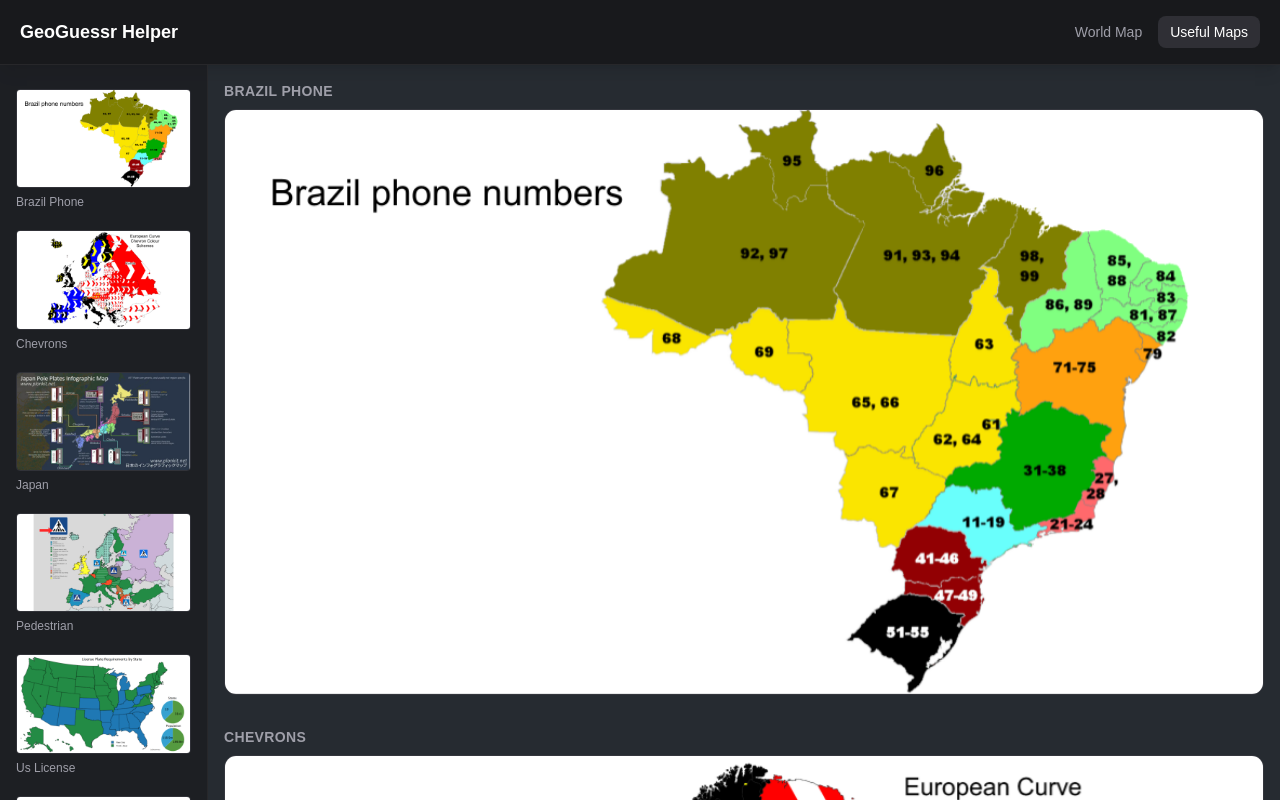
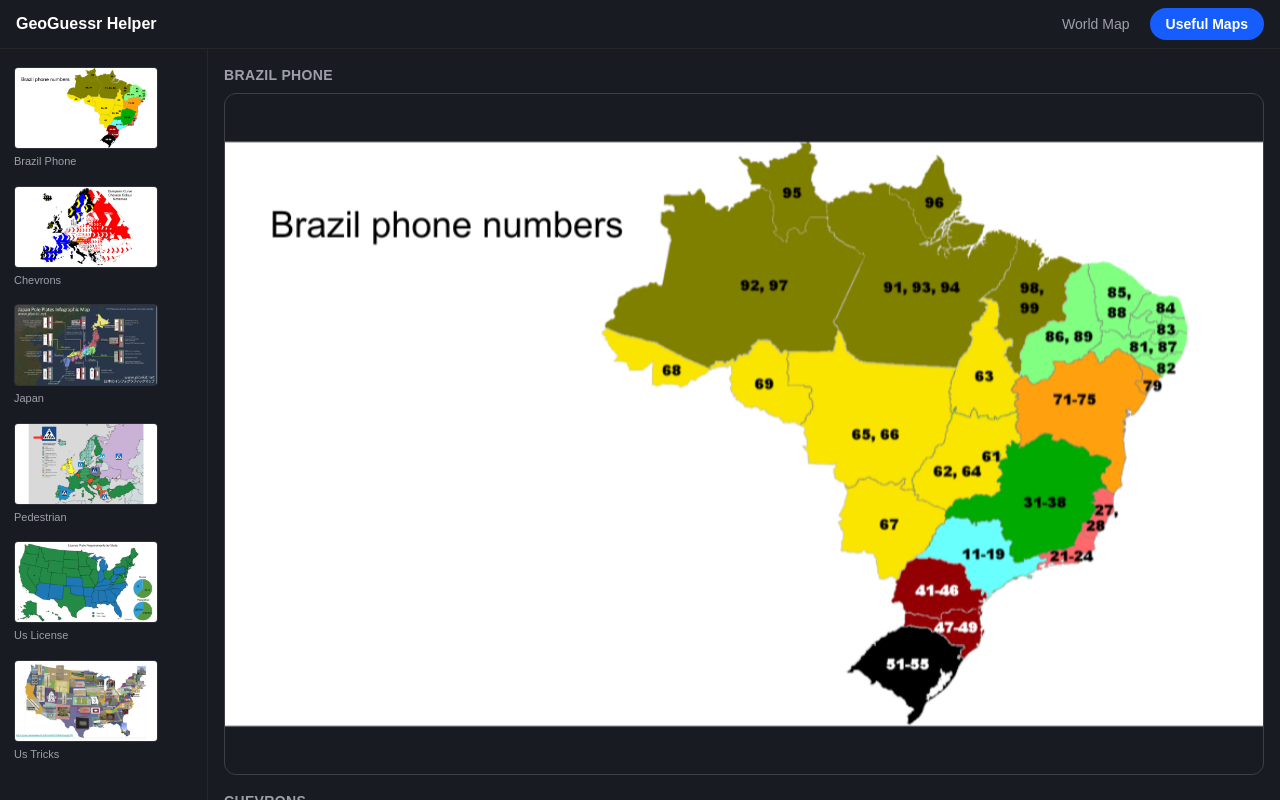
Before and after one commit to Patrikmulato/GeoHelper, a Next.js app: page /useful-maps in a window 1280 px wide. Built offline with nearby package versions, Linux system fonts and the light colour scheme.

Commit message:
feat: design overhaul

```diff
--- a/src/app/globals.css
+++ b/src/app/globals.css
@@ -1,7 +1,7 @@
 @import 'tailwindcss';
 
 :root {
-  --background: #262b31;
+  --background: #181c22;
   --foreground: #e5e7eb;
 }
 
@@ -26,7 +26,7 @@ body {
 }
 
 .leaflet-container {
-  background: #262b31 !important;
+  background: #181c22 !important;
 }
 
 .map-tooltip {
@@ -43,3 +43,21 @@ body {
 .map-tooltip::before {
   border-top-color: #3f3f46 !important;
 }
+
+::-webkit-scrollbar {
+  width: 6px;
+  height: 6px;
+}
+
+::-webkit-scrollbar-track {
+  background: #181c22;
+}
+
+::-webkit-scrollbar-thumb {
+  background: #3f3f46;
+  border-radius: 3px;
+}
+
+::-webkit-scrollbar-thumb:hover {
+  background: #52525b;
+}
--- a/src/app/layout.tsx
+++ b/src/app/layout.tsx
@@ -1,6 +1,7 @@
 import type { Metadata } from 'next';
 import { Geist, Geist_Mono } from 'next/font/google';
 import './globals.css';
+import Navbar from '@/components/Navbar';
 
 const geistSans = Geist({
   variable: '--font-geist-sans',
@@ -28,7 +29,11 @@ export default function RootLayout({
       className={`${geistSans.variable} ${geistMono.variable} h-full antialiased`}
       suppressHydrationWarning
     >
-      <body className="min-h-full flex flex-col" suppressHydrationWarning>
+      <body
+        className="h-screen flex flex-col overflow-hidden bg-[#181c22] text-white"
+        suppressHydrationWarning
+      >
+        <Navbar />
         {children}
       </body>
     </html>
--- a/src/app/page.tsx
+++ b/src/app/page.tsx
@@ -2,7 +2,6 @@
 
 import { useState, useCallback, useEffect, useMemo } from 'react';
 import dynamic from 'next/dynamic';
-import Link from 'next/link';
 import FilterDropdown from '@/components/FilterDropdown';
 import { fetchFilteredCountries, fetchGeoJson, fetchMapData } from '@/lib/api/map-data';
 import type { CarColor, MapDataResponse, RoadLinePattern, VehicleType } from '@/types/map-data';
@@ -228,38 +227,17 @@ export default function Home() {
   }, []);
 
   return (
-    <div className="flex h-screen flex-col overflow-hidden bg-[#262b31] text-white">
-      <header className="shrink-0 border-b border-zinc-800 bg-zinc-900/94 px-5 py-4 shadow-lg">
-        <div className="flex items-center justify-between">
-          <h1 className="text-lg font-bold text-white">GeoGuessr Helper</h1>
-          <nav className="flex items-center gap-1">
-            <span className="rounded-lg bg-zinc-700/60 px-3 py-1.5 text-sm font-medium text-white">
-              World Map
-            </span>
-            <Link
-              href="/useful-maps"
-              className="rounded-lg px-3 py-1.5 text-sm font-medium text-zinc-400 transition-colors hover:bg-zinc-800 hover:text-white"
-            >
-              Useful Maps
-            </Link>
-          </nav>
-        </div>
-      </header>
+    <div className="flex flex-1 min-h-0 overflow-hidden">
+      {/* Persistent filter sidebar */}
+      <aside className="flex w-52 shrink-0 flex-col border-r border-zinc-800 bg-[#181c22]">
+        <div className="flex-1 space-y-1.5 overflow-y-auto px-3 py-3">
+          {isFilterLoading && <p className="mb-1 text-[11px] text-zinc-500">Applying filters…</p>}
+          {filterError && <p className="mb-1 text-[11px] text-red-400">{filterError}</p>}
 
-      <div className="flex min-h-0 flex-1 overflow-hidden">
-        <aside className="relative z-[2000] hidden w-auto shrink-0 border-r border-zinc-800 bg-zinc-900/94 xl:flex xl:flex-col">
-          <div
-            className="flex-1 space-y-1.5 overflow-y-auto px-3 py-2"
-            style={{ maxHeight: 'calc(100vh - 80px)' }}
-          >
           <div>
-              <p className="mb-1 text-[10px] font-semibold uppercase tracking-wide text-zinc-400">
+            <p className="mb-1 text-[10px] font-semibold uppercase tracking-wide text-zinc-500">
               Driving Side
             </p>
-              {isFilterLoading && (
-                <p className="mb-2 text-[11px] text-zinc-500">Applying filters…</p>
-              )}
-              {filterError && <p className="mb-2 text-[11px] text-red-400">{filterError}</p>}
             <FilterDropdown
               value={sideFilter}
               onChange={setSideFilter}
@@ -274,7 +252,7 @@ export default function Home() {
           </div>
 
           <div>
-              <p className="mb-1 text-[10px] font-semibold uppercase tracking-wide text-zinc-400">
+            <p className="mb-1 text-[10px] font-semibold uppercase tracking-wide text-zinc-500">
               Road Lines
             </p>
             <FilterDropdown
@@ -299,7 +277,7 @@ export default function Home() {
           </div>
 
           <div>
-              <p className="mb-1 text-[10px] font-semibold uppercase tracking-wide text-zinc-400">
+            <p className="mb-1 text-[10px] font-semibold uppercase tracking-wide text-zinc-500">
               EU Plate
             </p>
             <FilterDropdown
@@ -316,7 +294,7 @@ export default function Home() {
           </div>
 
           <div>
-              <p className="mb-1 text-[10px] font-semibold uppercase tracking-wide text-zinc-400">
+            <p className="mb-1 text-[10px] font-semibold uppercase tracking-wide text-zinc-500">
               Camera Generation
             </p>
             <FilterDropdown
@@ -335,7 +313,7 @@ export default function Home() {
           </div>
 
           <div>
-              <p className="mb-1 text-[10px] font-semibold uppercase tracking-wide text-zinc-400">
+            <p className="mb-1 text-[10px] font-semibold uppercase tracking-wide text-zinc-500">
               Coverage Year
             </p>
             <FilterDropdown
@@ -354,7 +332,7 @@ export default function Home() {
           </div>
 
           <div>
-              <p className="mb-1 text-[10px] font-semibold uppercase tracking-wide text-zinc-400">
+            <p className="mb-1 text-[10px] font-semibold uppercase tracking-wide text-zinc-500">
               Car Color
             </p>
             <FilterDropdown
@@ -373,7 +351,7 @@ export default function Home() {
           </div>
 
           <div>
-              <p className="mb-1 text-[10px] font-semibold uppercase tracking-wide text-zinc-400">
+            <p className="mb-1 text-[10px] font-semibold uppercase tracking-wide text-zinc-500">
               Vehicle Type
             </p>
             <FilterDropdown
@@ -397,19 +375,17 @@ export default function Home() {
             type="button"
             onClick={resetFilters}
             disabled={!hasActiveFilters}
-              className="w-full rounded-lg border border-red-500/50 bg-red-500/15 px-3 py-2 text-sm font-semibold text-red-200 shadow-[0_0_0_1px_rgba(239,68,68,0.08)] transition-colors hover:bg-red-500/20 hover:text-red-100 disabled:cursor-not-allowed disabled:border-zinc-800 disabled:bg-zinc-900 disabled:text-zinc-500 disabled:shadow-none"
+            className="w-full rounded-lg border border-red-600 bg-red-600 px-3 py-2 text-sm font-semibold text-white transition-colors hover:bg-red-700 hover:border-red-700 disabled:cursor-not-allowed disabled:border-zinc-700 disabled:bg-zinc-800/40 disabled:text-zinc-600"
           >
             Reset Filters
           </button>
         </div>
       </aside>
 
-        <main className="relative min-w-0 flex-1 bg-[#262b31]">
-          <div className="h-full w-full">
+      {/* Map */}
+      <main className="relative min-w-0 flex-1">
         {initialError ? (
-              <div className="flex h-full items-center justify-center text-red-400">
-                {initialError}
-              </div>
+          <div className="flex h-full items-center justify-center text-red-400">{initialError}</div>
         ) : geojson && mapData && filteredCountries ? (
           <WorldMap geojson={geojson} getColor={getColor} getTooltip={getTooltip} />
         ) : (
@@ -417,56 +393,7 @@ export default function Home() {
             {isInitialLoading ? 'Loading map…' : 'Waiting for data…'}
           </div>
         )}
-          </div>
       </main>
-
-        <aside className="hidden">
-          <div>
-            <p className="mb-1.5 font-semibold text-zinc-300">Driving Side</p>
-            <div className="flex flex-col gap-1">
-              {(sideFilter === 'all' ? (['right', 'left'] as const) : [sideFilter]).map((s) => (
-                <div key={s} className="flex items-center gap-2">
-                  <span
-                    className="inline-block h-3 w-3 rounded"
-                    style={{ background: s === 'left' ? '#3b82f6' : '#ef4444' }}
-                  />
-                  {s === 'left' ? 'Left' : 'Right'}
-                </div>
-              ))}
-            </div>
-          </div>
-
-          <div className="mt-4">
-            <p className="mb-1.5 font-semibold text-zinc-300">Road Lines</p>
-            <div className="flex flex-col gap-1">
-              {(lineFilter === 'all' ? allLinePatterns : [lineFilter]).map((key) => (
-                <div key={key} className="flex items-center gap-2">
-                  <span
-                    className="inline-block h-3 w-3 rounded"
-                    style={{
-                      background: mapData?.linePatternColors[key] ?? NO_DATA,
-                    }}
-                  />
-                  <span className="whitespace-nowrap">
-                    {mapData?.linePatternLabels[key] ?? key}
-                  </span>
-                </div>
-              ))}
-            </div>
-          </div>
-
-          <div className="mt-4 flex flex-col gap-1 border-t border-zinc-700 pt-3">
-            <div className="flex items-center gap-2">
-              <span className="inline-block h-3 w-3 rounded" style={{ background: NO_DATA }} />
-              No data
-            </div>
-            <div className="flex items-center gap-2">
-              <span className="inline-block h-3 w-3 rounded" style={{ background: GREY_OUT }} />
-              Not in game
-            </div>
-          </div>
-        </aside>
-      </div>
     </div>
   );
 }
--- a/src/app/useful-maps/page.tsx
+++ b/src/app/useful-maps/page.tsx
@@ -1,4 +1,3 @@
-import Link from 'next/link';
 import { readdirSync } from 'fs';
 import { join } from 'path';
 import type { Metadata } from 'next';
@@ -43,36 +42,15 @@ export default function UsefulMapsPage() {
   const items = getItems();
 
   return (
-    <div className="flex h-screen flex-col overflow-hidden bg-[#262b31] text-white">
-      <header className="shrink-0 border-b border-zinc-800 bg-zinc-900/94 px-5 py-4 shadow-lg">
-        <div className="flex items-center justify-between">
-          <h1 className="text-lg font-bold text-white">GeoGuessr Helper</h1>
-          <nav className="flex items-center gap-1">
-            <Link
-              href="/"
-              className="rounded-lg px-3 py-1.5 text-sm font-medium text-zinc-400 transition-colors hover:bg-zinc-800 hover:text-white"
-            >
-              World Map
-            </Link>
-            <span className="rounded-lg bg-zinc-700/60 px-3 py-1.5 text-sm font-medium text-white">
-              Useful Maps
-            </span>
-          </nav>
-        </div>
-      </header>
-
-      <div className="flex min-h-0 flex-1 overflow-hidden">
+    <div className="flex flex-1 min-h-0 overflow-hidden bg-[#181c22] text-white">
       <UsefulMapsSidebar
         items={items.map(({ id, title, src }) => ({ id, title, src }))}
         scrollContainerId={SCROLL_CONTAINER_ID}
       />
 
       <main id={SCROLL_CONTAINER_ID} className="min-h-0 flex-1 overflow-y-auto">
-          <div className="mx-auto max-w-6xl">
         <UsefulMapsGallery items={items} />
-          </div>
       </main>
-      </div>
     </div>
   );
 }
--- a/src/components/FilterDropdown.tsx
+++ b/src/components/FilterDropdown.tsx
@@ -120,11 +120,11 @@ export default function FilterDropdown<T extends string>({
   };
 
   return (
-    <div>
+    <div className="w-full">
       <button
         ref={buttonRef}
         onClick={() => setOpen((v) => !v)}
-        className="flex items-center gap-2 rounded-lg border border-zinc-700 bg-zinc-800 px-3 py-1.5 text-sm text-zinc-200 outline-none transition-colors hover:border-zinc-600 focus:border-blue-500"
+        className="flex w-full items-center justify-between gap-2 rounded-lg border border-zinc-700 bg-zinc-800 px-3 py-1.5 text-sm text-zinc-200 outline-none transition-colors hover:border-zinc-600 focus:border-blue-500"
       >
         <span>{displayLabel}</span>
         <svg
--- /dev/null
+++ b/src/components/Navbar.tsx
@@ -0,0 +1,40 @@
+'use client';
+
+import Link from 'next/link';
+import { usePathname } from 'next/navigation';
+
+const TABS = [
+  { label: 'World Map', href: '/' },
+  { label: 'Useful Maps', href: '/useful-maps' },
+];
+
+export default function Navbar() {
+  const pathname = usePathname();
+
+  return (
+    <div className="flex shrink-0 items-center justify-between border-b border-zinc-800 bg-[#181c22] px-4 py-2">
+      <span className="text-base font-bold text-white">GeoGuessr Helper</span>
+      <nav className="flex gap-1">
+        {TABS.map(({ label, href }) => {
+          const isActive = pathname === href;
+          return isActive ? (
+            <span
+              key={href}
+              className="rounded-full bg-blue-600 px-4 py-1.5 text-sm font-semibold text-white"
+            >
+              {label}
+            </span>
+          ) : (
+            <Link
+              key={href}
+              href={href}
+              className="rounded-full px-4 py-1.5 text-sm font-medium text-zinc-400 transition-colors hover:bg-zinc-800 hover:text-zinc-200"
+            >
+              {label}
+            </Link>
+          );
+        })}
+      </nav>
+    </div>
+  );
+}
--- a/src/components/UsefulMapsGallery.tsx
+++ b/src/components/UsefulMapsGallery.tsx
@@ -101,7 +101,7 @@ function ZoomableImage({ src, alt, id, title }: ZoomableImageProps) {
   return (
     <section id={id} className="scroll-mt-4">
       <h2 className="mb-2 text-sm font-semibold uppercase tracking-wide text-zinc-400">{title}</h2>
-      <div className="relative overflow-hidden rounded-xl border border-zinc-700/60">
+      <div className="relative overflow-hidden rounded-xl border border-zinc-700 transition-colors hover:border-zinc-500">
         {scale > 1 && (
           <button
             type="button"
@@ -114,7 +114,10 @@ function ZoomableImage({ src, alt, id, title }: ZoomableImageProps) {
         <div
           ref={containerRef}
           className="w-full overflow-hidden"
-          style={{ cursor: isDragging ? 'grabbing' : scale > 1 ? 'grab' : 'zoom-in' }}
+          style={{
+            height: 'calc(100vh - 120px)',
+            cursor: isDragging ? 'grabbing' : scale > 1 ? 'grab' : 'zoom-in',
+          }}
           onMouseDown={onMouseDown}
           onMouseMove={onMouseMove}
           onMouseUp={onMouseUp}
@@ -125,7 +128,7 @@ function ZoomableImage({ src, alt, id, title }: ZoomableImageProps) {
             alt={alt}
             width={1600}
             height={900}
-            className="w-full object-contain select-none"
+            className="h-full w-full object-contain select-none"
             style={{
               transform: `scale(${scale}) translate(${offset.x / scale}px, ${offset.y / scale}px)`,
               transformOrigin: 'center center',
@@ -160,7 +163,7 @@ export default function UsefulMapsGallery({ items }: Props) {
   }
 
   return (
-    <div className="flex flex-col gap-8 px-4 py-4">
+    <div className="flex flex-col gap-4 px-4 py-4">
       {items.map((item) => (
         <ZoomableImage key={item.src} {...item} alt={item.title} />
       ))}
--- a/src/components/UsefulMapsSidebar.tsx
+++ b/src/components/UsefulMapsSidebar.tsx
@@ -12,29 +12,35 @@ export default function UsefulMapsSidebar({ items, scrollContainerId }: Props) {
     const container = document.getElementById(scrollContainerId);
     const target = document.getElementById(id);
     if (!container || !target) return;
-    container.scrollTo({ top: target.offsetTop - 16, behavior: 'smooth' });
+    const top =
+      target.getBoundingClientRect().top -
+      container.getBoundingClientRect().top +
+      container.scrollTop;
+    container.scrollTo({ top: top - 8, behavior: 'smooth' });
   };
 
   return (
-    <nav className="flex w-52 shrink-0 flex-col gap-1 overflow-y-auto border-r border-zinc-800 bg-zinc-900/60 px-2 py-4">
+    <nav className="flex w-52 shrink-0 flex-col gap-1 overflow-y-auto border-r border-zinc-800 bg-[#181c22] px-2 py-3">
       {items.map(({ id, title, src }) => (
         <button
           key={id}
           type="button"
           onClick={() => scrollTo(id)}
-          className="group flex flex-col gap-1.5 rounded-md p-2 text-left transition-colors hover:bg-zinc-800"
+          className="group flex flex-col gap-1 rounded-md p-1.5 text-left transition-colors hover:bg-zinc-800"
         >
-          <div className="overflow-hidden rounded border border-zinc-700/60 group-hover:border-zinc-500">
+          <div className="overflow-hidden rounded border border-zinc-700/60 transition-colors group-hover:border-blue-600">
             <Image
               src={src}
               alt={title}
               width={200}
-              height={120}
-              className="w-full object-cover"
+              height={80}
+              className="h-20 w-full object-cover"
               unoptimized
             />
           </div>
-          <span className="text-xs font-medium text-zinc-400 group-hover:text-white">{title}</span>
+          <span className="text-[11px] font-medium text-zinc-400 group-hover:text-zinc-200">
+            {title}
+          </span>
         </button>
       ))}
     </nav>
```
Also changed, not shown: src/components/WorldMap.tsx (+14 -10 lines), .claude/settings.json. Lines whose indentation alone changed are shown as unchanged.
